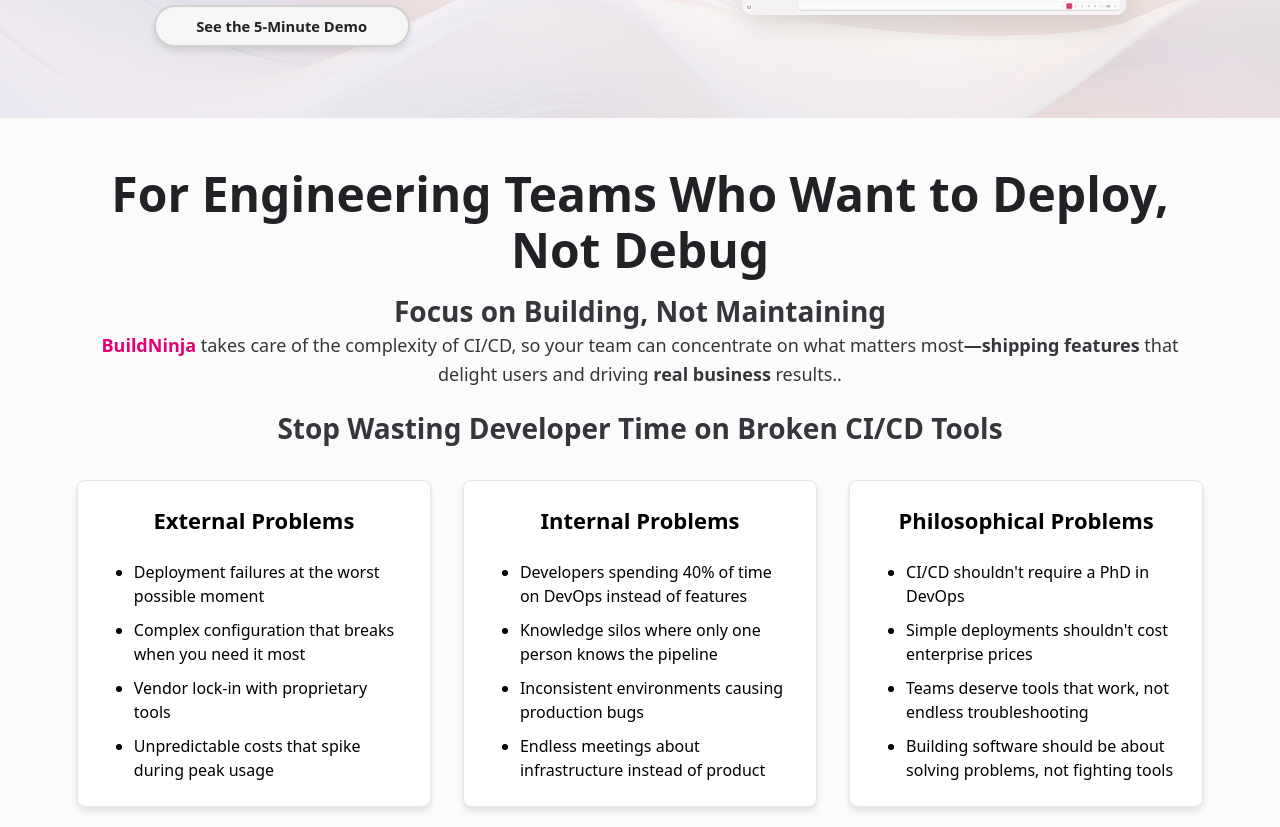
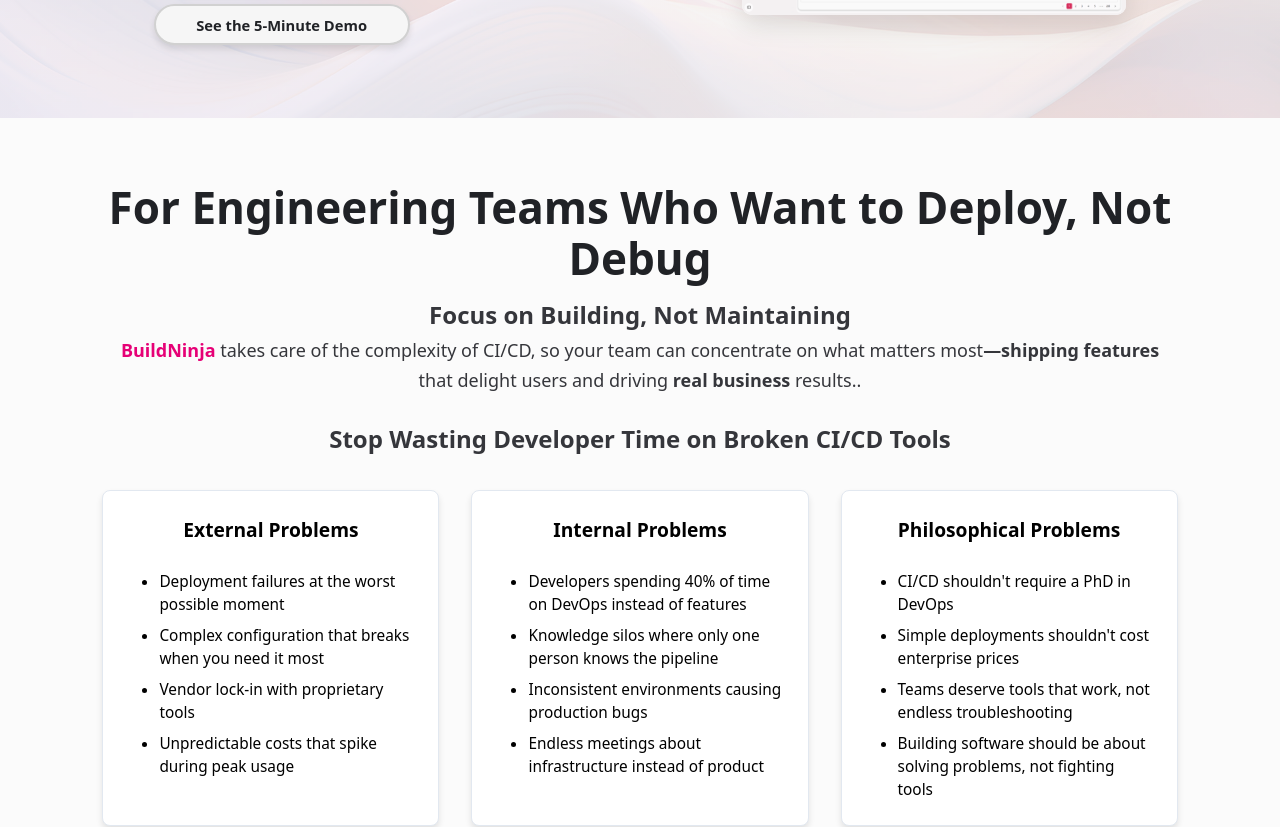
Before and after one commit to chiragbitoni/buildninja-website, a Next.js app: page / in a window 1280 px wide. Shown: the part 368-1195 px from the top of the page. Built offline with nearby package versions, Linux system fonts and the light colour scheme.

Commit message:
Used Media queries Home-Second

```diff
--- a/src/app/components/Home/Sections/Second/Second.css
+++ b/src/app/components/Home/Sections/Second/Second.css
@@ -1,13 +1,11 @@
 .secondSection {
-  display: flex;
-  justify-content: center;
+  display: block;
+  width: 100%;
+  padding: clamp(24px, 4vw, 64px) clamp(16px, 6vw, 128px);
   background: #FBFBFB;
   box-sizing: border-box;
   position: relative;
   overflow: hidden;
-  padding-block: clamp(16px, 4vw, 48px);
-  padding-inline: clamp(16px, 6vw, 128px);
-
 }
 
 .secondSection::before {
@@ -20,18 +18,16 @@
 }
 
 .secondContent {
-  flex: 1 1 auto;
+  position: relative;
   z-index: 2;
-
   max-width: 1200px;
-  width: 100%;
-  margin-inline: auto;
+  margin: 0 auto;
 }
 
 .secondTitle {
-  font-size: clamp(24px, 4.5vw, 48px);
+  font-size: clamp(24px, 3.6vw, 44px);
   font-weight: 700;
-  margin: 0 0 clamp(8px, 1.2vw, 16px) 0;
+  margin: 0 0 1vw 0;
   text-align: center;
   line-height: 1.15;
   color: #202226;
@@ -40,26 +36,26 @@
 .secondSubtitle {
   text-align: center;
   font-weight: 700;
-  font-size: clamp(16px, 2.4vw, 28px);
+  font-size: clamp(16px, 2.2vw, 24px);
   color: #35363b;
-  line-height: 1.4;
+  line-height: 1.6;
 }
 
 .secondThirdSubtitle {
   text-align: center;
   font-weight: 700;
-  font-size: clamp(16px, 2.4vw, 28px);
+  font-size: clamp(16px, 2.2vw, 24px);
   margin: 0 0 clamp(16px, 2.5vw, 32px) 0;
   color: #35363b;
-  line-height: 1.4;
+  line-height: 1.6;
 }
 
 .subtitleParagraph {
   text-align: center;
   font-size: clamp(14px, 1.6vw, 18px);
-  margin: 0 0 clamp(12px, 2vw, 20px) 0;
+  margin: 0 0 clamp(16px, 2vw, 24px) 0;
   color: #35363b;
-  line-height: 1.6;
+  line-height: 1.7;
 }
 
 .heroHighlight {
@@ -70,21 +66,20 @@
 }
 
 .heroSubtitle {
-  font-size: clamp(14px, 1.6vw, 18px);
-  margin: 0 0 clamp(8px, 1.2vw, 16px) 0;
+  font-size: clamp(14px, 1.5vw, 18px);
+  margin: 0 0 clamp(8px, 1vw, 16px) 0;
   color: #35363b;
   font-weight: 400;
   line-height: 1.6;
 }
 
+/* Grid and cards */
 .simple-grid {
   display: grid;
-  grid-template-columns: repeat(auto-fit, minmax(min(280px, 100%), 1fr));
-  gap: clamp(16px, 3vw, 32px);
-  align-items: start;
+  grid-template-columns: 1fr;
+  gap: clamp(16px, 3.5vw, 32px);
 }
 
-/* Card */
 .simple-box {
   background-color: #fff;
   box-shadow: 0 4px 6px rgba(0,0,0,0.1);
@@ -94,20 +89,44 @@
 }
 
 .simple-box-heading {
-  font-size: clamp(16px, 1.8vw, 22px);
-  line-height: 1.4;
+  font-size: clamp(16px, 1.5vw, 20px);
+  line-height: 1.6;
   font-weight: 600;
   margin-bottom: clamp(12px, 2vw, 24px);
   text-align: center;
 }
 
-/* Lists */
 .second-simple-list {
   list-style-type: disc;
-  padding-left: clamp(20px, 2.5vw, 32px);
-  font-size: clamp(14px, 1.4vw, 16px);
+  padding-left: clamp(18px, 2.5vw, 32px);
+  font-size: clamp(13px, 1.2vw, 16px);
 }
 
 .second-simple-list li + li {
-  margin-top: clamp(6px, 1vw, 10px);
+  margin-top: 0.5rem;
 }
+
+/* Breakpoints: mobile-first */
+@media (min-width: 767px) {
+  .simple-grid {
+    grid-template-columns: repeat(2, 1fr);
+  }
+  .secondSection {
+    padding: clamp(32px, 4vw, 72px) clamp(24px, 6vw, 128px);
+  }
+}
+
+@media (min-width: 1024px) {
+  .simple-grid {
+    grid-template-columns: repeat(3, 1fr);
+  }
+  .secondSection {
+    padding: clamp(48px, 5vw, 96px) clamp(48px, 8vw, 160px);
+  }
+}
+
+@media (min-width: 1280px) {
+  .secondContent {
+    max-width: 1280px;
+  }
+}
```
